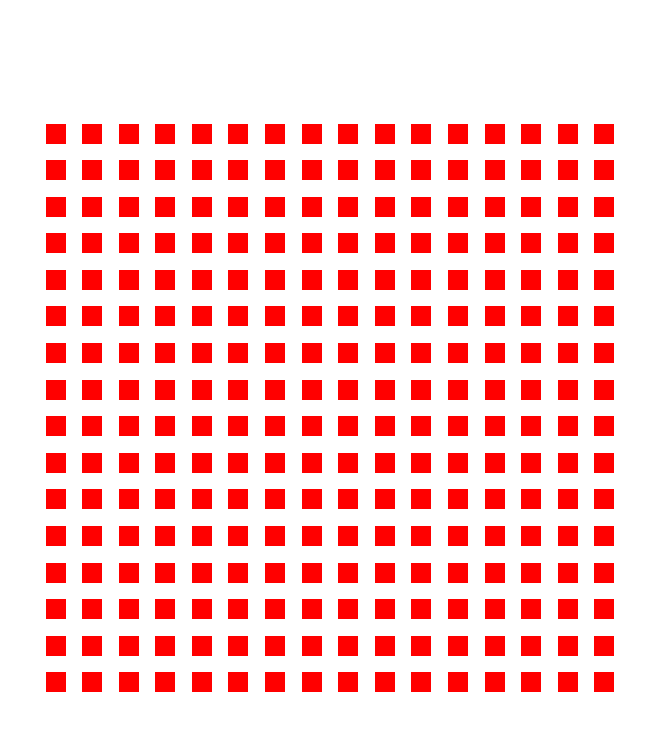
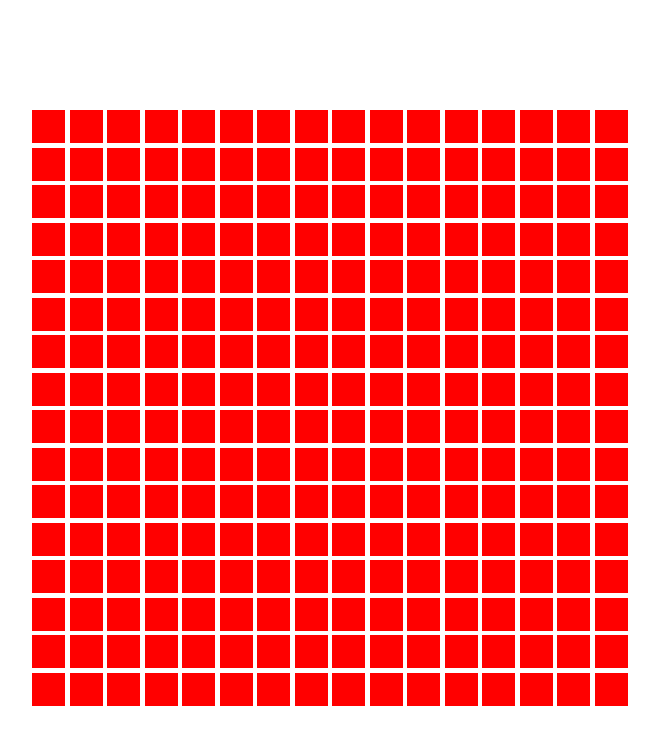
Before and after one commit to lindestad/odin-etch-a-sketch, a plain HTML site: page index.html in a window 1280 px wide. Shown: the whole page, without its empty margins (310-969 px from the left). Drawn offline with Linux system fonts and the light colour scheme.

Commit message:
Resize pixels automaticly

```diff
--- a/script.js
+++ b/script.js
@@ -1,16 +1,16 @@
 const PIXEL_WIDTH = 20;
 const PIXEL_HEIGHT = 20;
-const GAP = 1;
+const GAP = 2;
 const SKETCH_WIDTH = 600;
 
 const sketchContainer = document.getElementById("sketch-container");
 sketchContainer.style.width = SKETCH_WIDTH + 'px';
 sketchContainer.style.height = SKETCH_WIDTH + 'px';
 
-function createPixel() {
+function createPixel(width=20) {
   const pixel = document.createElement("div");
-  pixel.style.width = PIXEL_WIDTH + "px";
-  pixel.style.height = PIXEL_HEIGHT + "px";
+  pixel.style.width = width + "px";
+  pixel.style.height = width + "px";
   pixel.style.backgroundColor = "red";
   pixel.style.margin = GAP + 'px';
   pixel.className = "pixel";
@@ -45,22 +45,22 @@ function createPixel() {
   return pixel;
 }
 
+function calculatePixelSize(containerWidth, nPixelsPerRow, gap=1) {
+    const pixelWidth = Math.floor(containerWidth/nPixelsPerRow)-(gap*2);
+    return pixelWidth;
+}
+
 function initializeSketchScreen(container, nPixelsPerRow) {
   for (let y = 0; y < nPixelsPerRow; y++) {
     let pixelRow = document.createElement("div");
     pixelRow.className = 'pixel-row'
     pixelRow.style.width = SKETCH_WIDTH + 'px';
     for (let x = 0; x < nPixelsPerRow; x++) {
-      pixelRow.appendChild(createPixel());
+      pixelRow.appendChild(createPixel(calculatePixelSize(SKETCH_WIDTH, nPixelsPerRow, GAP)));
     }
     container.appendChild(pixelRow);
   }
   return;
 }
 
-function calculatePixelSize(containerWidth, gap) {
-
-    return;
-}
-
 initializeSketchScreen(sketchContainer, 16);
--- a/style.css
+++ b/style.css
@@ -18,5 +18,4 @@
     display: flex;
     flex-direction: row;
     justify-content: space-evenly;
-    flex-wrap: nowrap;
 }
```
